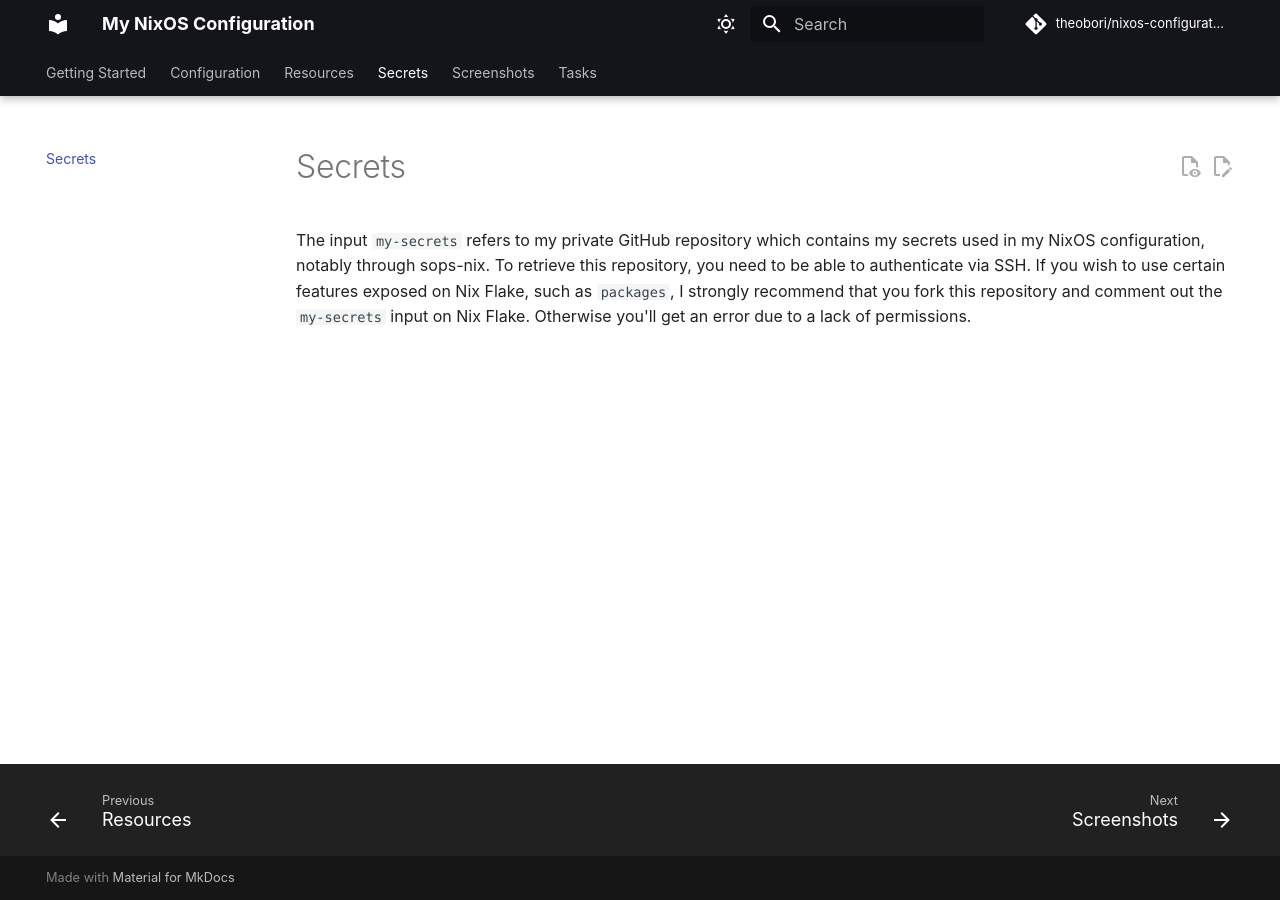
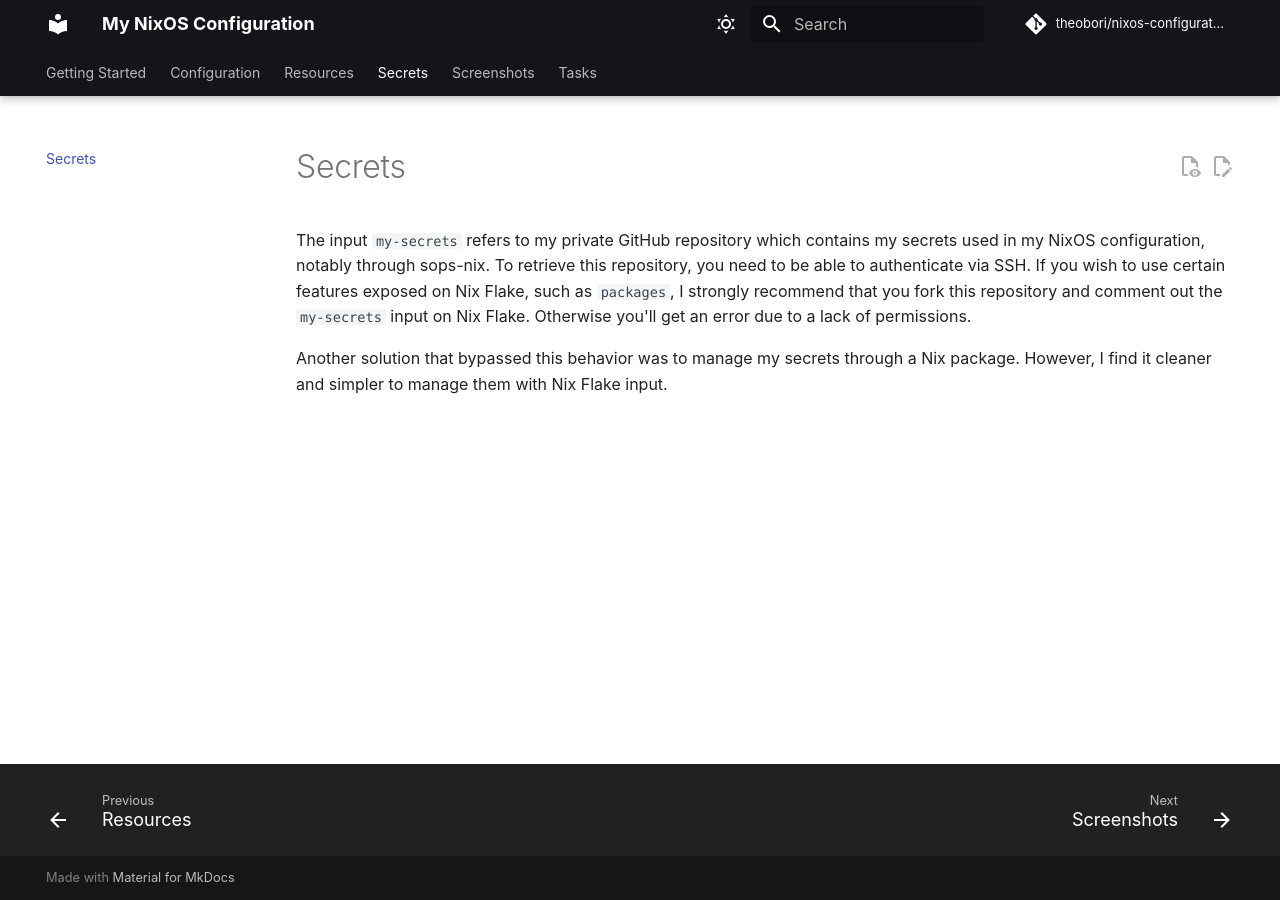
Before and after one commit to theobori/nixos-configuration, an MkDocs documentation site: the page built from docs/docs/secrets.md, in a window 1280 px wide. Built offline with MkDocs 1.6.1 and Material for MkDocs 9.7.7, drawn with Linux system fonts in a browser that asks for light colours; comment, search, counter and statistics services are not loaded.

Commit message:
Updated the README file

```diff
--- a/docs/docs/secrets.md
+++ b/docs/docs/secrets.md
@@ -1,3 +1,5 @@
 # Secrets
 
 The input `my-secrets` refers to my private GitHub repository which contains my secrets used in my NixOS configuration, notably through sops-nix. To retrieve this repository, you need to be able to authenticate via SSH. If you wish to use certain features exposed on Nix Flake, such as `packages`, I strongly recommend that you fork this repository and comment out the `my-secrets` input on Nix Flake. Otherwise you'll get an error due to a lack of permissions.
+
+Another solution that bypassed this behavior was to manage my secrets through a Nix package. However, I find it cleaner and simpler to manage them with Nix Flake input.
```
Also changed, not shown: README.md.
